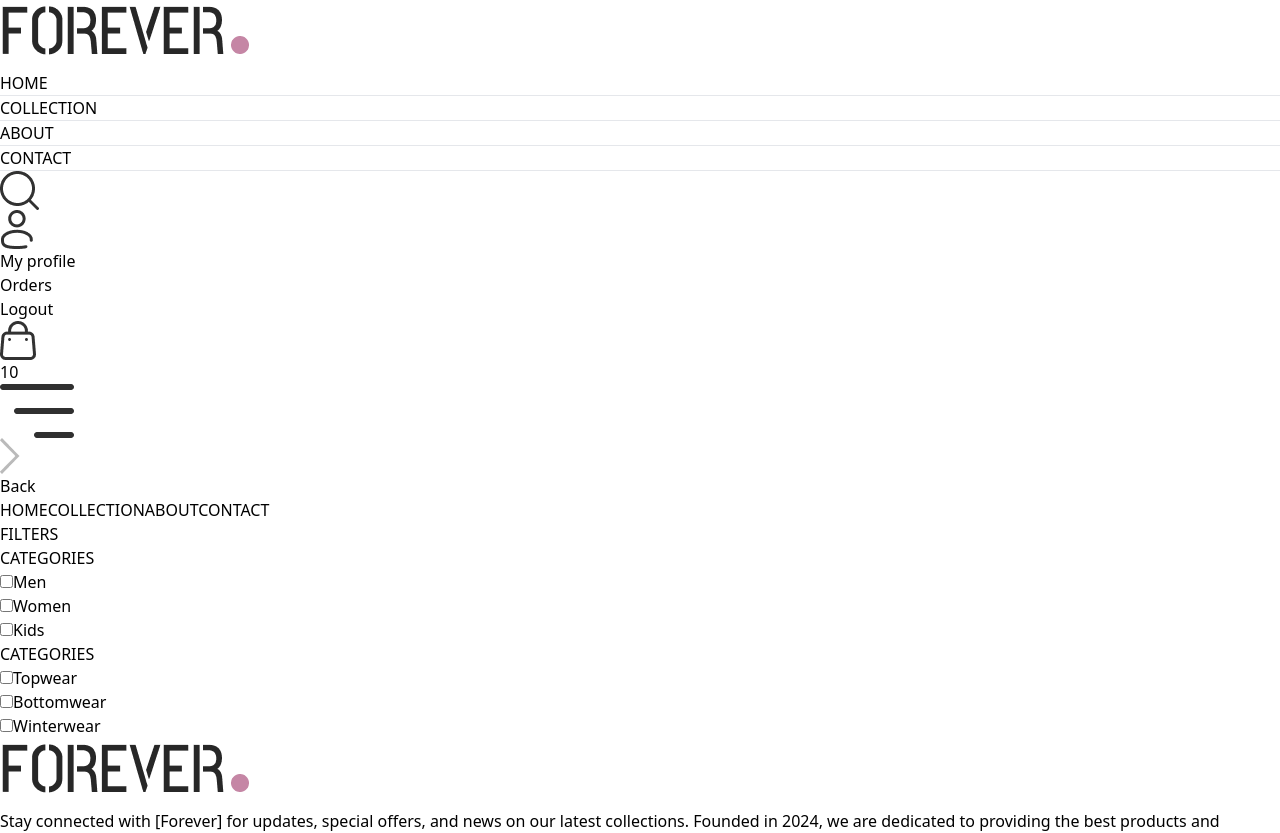
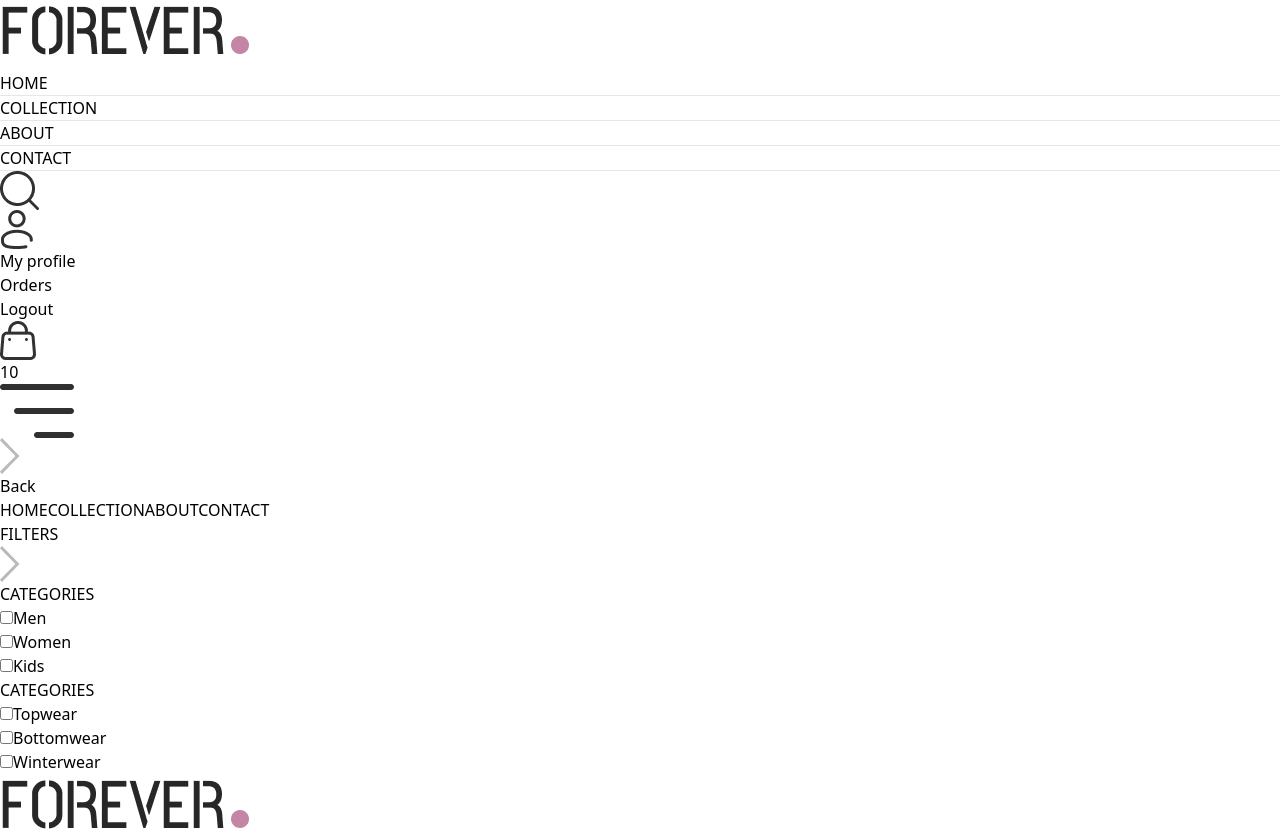
Before and after one commit to Showrav-tech/E-commerce-webstite, a React (Vite) app: page /collection in a window 1280 px wide. Shown: the top 833 px of the page. Built offline with nearby package versions, Linux system fonts and the light colour scheme.

Commit message:
update project

```diff
--- a/src/pages/Collection.jsx
+++ b/src/pages/Collection.jsx
@@ -1,6 +1,6 @@
 import React, { useContext, useState } from 'react';
 import { ShopContext } from '../context/ShopContext'; // Adjust the path as needed
-
+import { assets } from '../assets/assets';
 const Collection = () => {
   const { products } = useContext(ShopContext);
   const [showFilter, setShowFilter] = useState(false);
@@ -14,6 +14,7 @@ const Collection = () => {
           onClick={() => setShowFilter(!showFilter)}
         >
           FILTERS
+          <img className={`h-3 sm:hidden ${showFilter ? 'rotate-90':''}`} src={assets.dropdown_icon} alt=""/>
         </p>
 
         {/* Category */}
```
